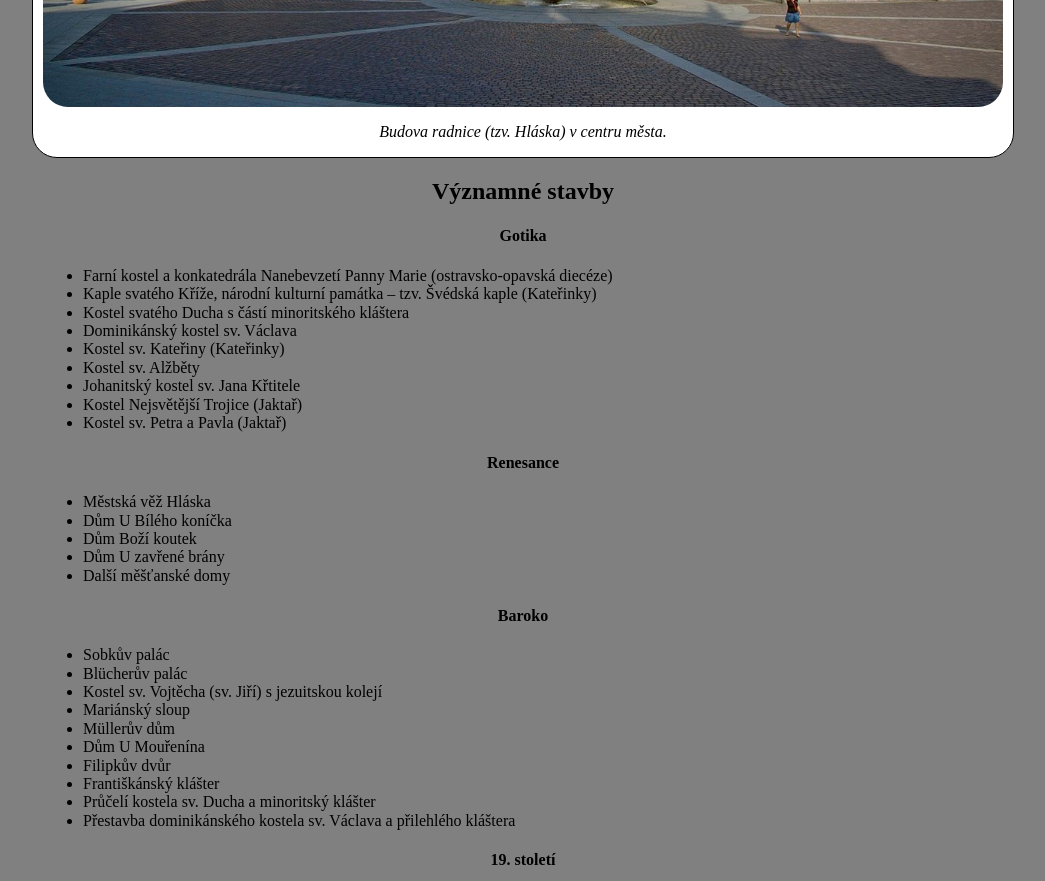
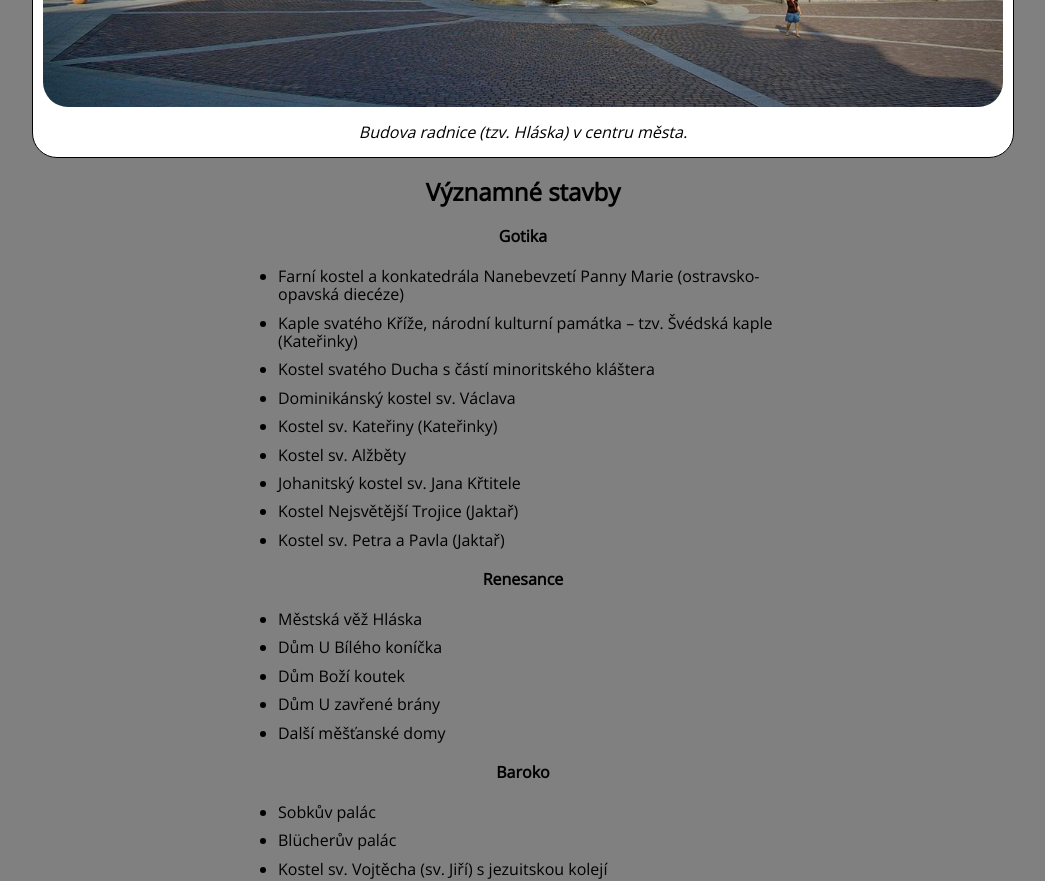
Before and after one commit to Detoxa/Tribute-Page, a website: page index.html in a window 1280 px wide. Shown: the part 660-1541 px from the top of the page, without its empty margins (117-1162 px from the left). Drawn offline with nearby package versions, Linux system fonts and the light colour scheme.

Commit message:
Upravene css:

```diff
--- a/style.css
+++ b/style.css
@@ -4,22 +4,30 @@
     Author: vitsafarik.cz
 */
 
-body {
-    background-color: gray;
+html,body {
+    font-family:"Open Sans", Helvetica, sans-serif;
+    text-align:center;
+    min-width:260px;
+    background-color: #808080;
   }
 
-h1,h2,h3,h4,h5,h6 {
-    text-align: center;
-}
-
 p {
-    text-align: center;
     font-style: italic;
 }
 
 a {
     color: red;
     text-decoration: none;
+}
+
+ul {
+    max-width:550px;
+    margin:0 auto;
+    text-align:left;
+}
+
+li {
+    margin: 10px;
 }
 
 .container {
```
Also changed, not shown: dist/index.html, 5 other files.
